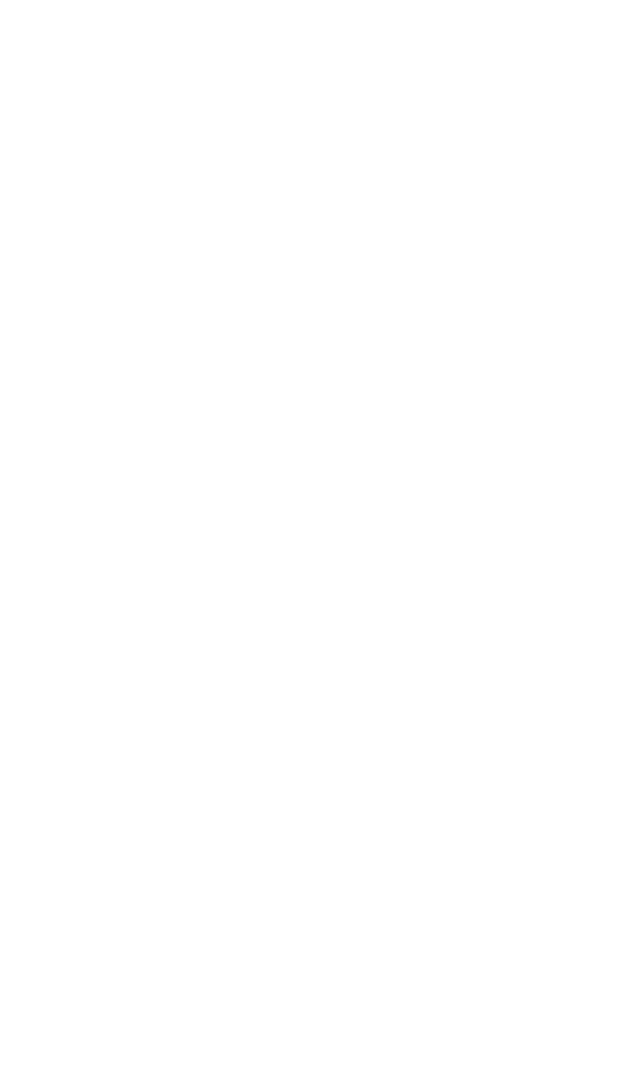
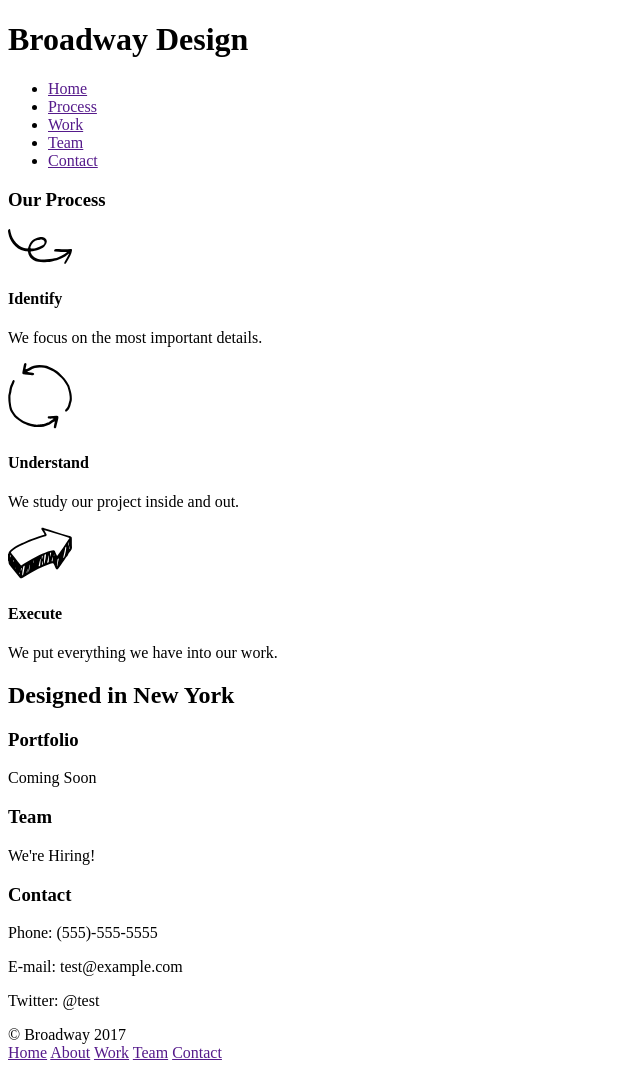
Before and after one commit to andreloezer/broadway, a plain HTML site: page index.html in a window 1280 px wide. Shown: the whole page, without its empty margins (0-640 px from the left). Before the commit the page ends 800 px from the top, so only its background shows below. Drawn offline with Linux system fonts and the light colour scheme.

Commit message:
HTML completed

```diff
--- a/index.html
+++ b/index.html
@@ -3,9 +3,74 @@
   <head>
     <meta charset="utf-8">
     <link href="./resources/css/style.css" type="text/css" rel="stylesheet" />
-    <title></title>
+    <title>Broadway Design</title>
   </head>
   <body>
+    <header>
+      <h1>Broadway Design</h1>
+
+      <nav>
+        <ul>
+          <li><a href="">Home</a></li>
+          <li><a href="">Process</a></li>
+          <li><a href="">Work</a></li>
+          <li><a href="">Team</a></li>
+          <li><a href="">Contact</a></li>
+        </ul>
+      </nav>
+    </header>
+
+    <main>
+      <h3>Our Process</h3>
+
+      <section>
+        <p>
+          <img src="./resources/images/identify.svg" />
+        </p>
+        <h4>Identify</h4>
+        <p>We focus on the most important details.</p>
+
+        <p>
+          <img src="./resources/images/understand.svg" />
+        </p>
+        <h4>Understand</h4>
+        <p>We study our project inside and out.</p>
+
+        <p>
+          <img src="./resources/images/execute.svg" />
+        </p>
+        <h4>Execute</h4>
+        <p>We put everything we have into our work.</p>
+      </section>
+
+      <section>
+        <h2>Designed in New York</h2>
+
+        <h3>Portfolio</h3>
+        <p>Coming Soon</p>
+
+        <h3>Team</h3>
+        <p>We're Hiring!</p>
+
+        <h3>Contact</h3>
+        <p>Phone: (555)-555-5555</p>
+        <p>E-mail: test@example.com</p>
+        <p>Twitter: @test</p>
+      </section>
+
+    </main>
+
+    <footer>
+      &copy; Broadway 2017
+
+      <nav>
+        <a href="">Home</a>
+        <a href="">About</a>
+        <a href="">Work</a>
+        <a href="">Team</a>
+        <a href="">Contact</a>
+      </nav>
+    </footer>
 
   </body>
 </html>
```
